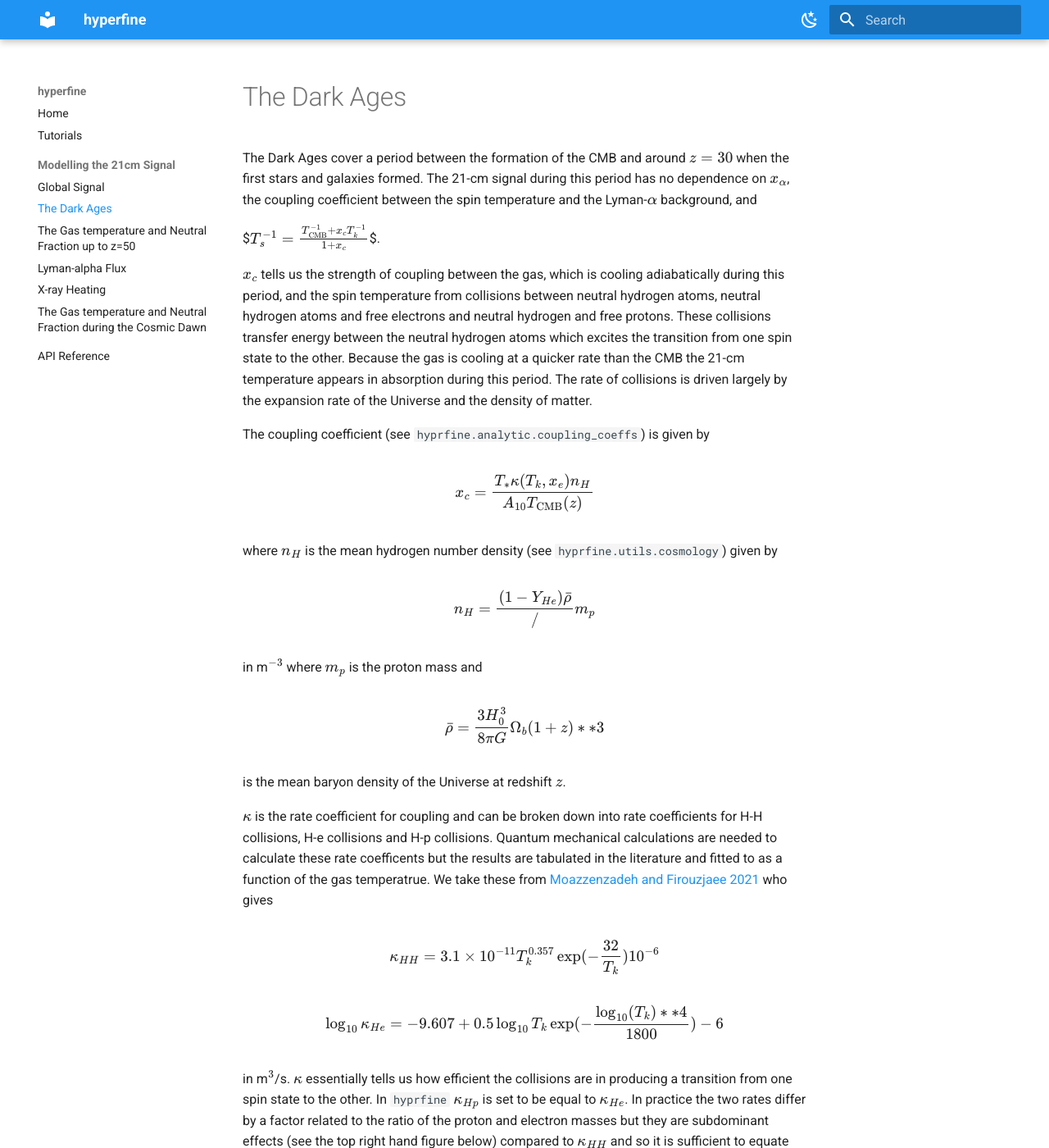
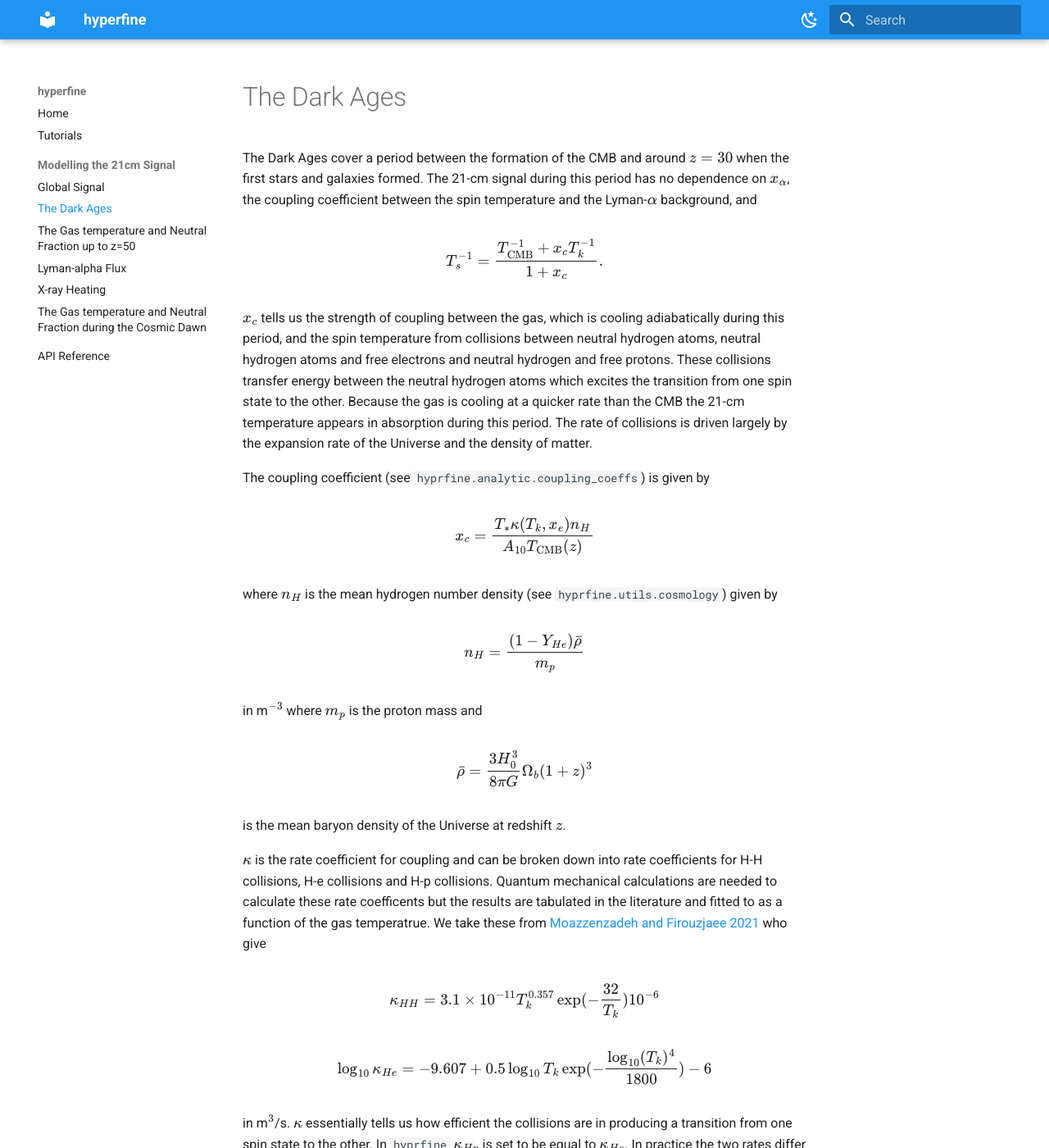
Before and after one commit to htjb/hyprfine, an MkDocs documentation site: the page built from docs/modelling/the-dark-ages.md, in a window 1280 px wide and 1400 px high. Shown: the whole window at 82% size. Built offline with MkDocs 1.6.1 and Material for MkDocs 9.7.7, drawn with Linux system fonts in a browser that asks for light colours.

Commit message:
fixing a few typos in the equations

```diff
--- a/docs/modelling/the-dark-ages.md
+++ b/docs/modelling/the-dark-ages.md
@@ -1,7 +1,7 @@
 The Dark Ages cover a period between the formation of the CMB and around $z=30$ when the first stars and galaxies formed. The 21-cm signal during this period has no dependence on $x_\alpha$, the coupling coefficient between the spin temperature and the Lyman-$\alpha$ background, and
 
 
-$$T_s^{-1} = \frac{T_{\rm CMB}^{-1} + x_c T_k^{-1}}{1 + x_c}$$.
+$$T_s^{-1} = \frac{T_{\rm CMB}^{-1} + x_c T_k^{-1}}{1 + x_c}.$$
 
 $x_c$ tells us the strength of coupling between the gas, which is cooling adiabatically during this period, and the spin temperature from collisions between neutral hydrogen atoms, neutral hydrogen atoms and free electrons and neutral hydrogen and free protons. These collisions transfer energy between the neutral hydrogen atoms which excites the transition from one spin state to the other. Because the gas is cooling at a quicker rate than the CMB the 21-cm temperature appears in absorption during this period. The rate of collisions is driven largely by the expansion rate of the Universe and the density of matter.
 
@@ -11,19 +11,19 @@ $$x_c = \frac{T_* \kappa(T_k, x_e) n_H}{A_{10} T_{\rm CMB}(z)}$$
 
 where $n_H$ is the mean hydrogen number density (see `hyprfine.utils.cosmology`) given by
 
-$$n_H = \frac{(1 - Y_{He}) \bar{\rho}}/ m_p$$
+$$n_H = \frac{(1 - Y_{He}) \bar{\rho}}{m_p}$$
 
 in m$^{-3}$ where $m_p$ is the proton mass and
 
-$$\bar{\rho} = \frac{3 H_0^3}{8\pi G} \Omega_b (1+z)**3$$
+$$\bar{\rho} = \frac{3 H_0^3}{8\pi G} \Omega_b (1+z)^3$$
 
 is the mean baryon density of the Universe at redshift $z$.
 
-$\kappa$ is the rate coefficient for coupling and can be broken down into rate coefficients for H-H collisions, H-e collisions and H-p collisions. Quantum mechanical calculations are needed to calculate these rate coefficents but the results are tabulated in the literature and fitted to as a function of the gas temperatrue. We take these from [Moazzenzadeh and  Firouzjaee 2021](https://arxiv.org/abs/2108.00115) who gives
+$\kappa$ is the rate coefficient for coupling and can be broken down into rate coefficients for H-H collisions, H-e collisions and H-p collisions. Quantum mechanical calculations are needed to calculate these rate coefficents but the results are tabulated in the literature and fitted to as a function of the gas temperatrue. We take these from [Moazzenzadeh and  Firouzjaee 2021](https://arxiv.org/abs/2108.00115) who give
 
 $$\kappa_{HH} = 3.1\times 10^{-11} T_k^{0.357} \exp(-\frac{32}{T_k}) 10^{-6}$$
 
-$$\log_{10} \kappa_{He} = -9.607 + 0.5 \log_{10} T_k \exp(-\frac{\log_{10}(T_k)**4}{1800}) -6$$
+$$\log_{10} \kappa_{He} = -9.607 + 0.5 \log_{10} T_k \exp(-\frac{\log_{10}(T_k)^4}{1800}) -6$$
 
 in m$^{3}$/s. $\kappa$ essentially tells us how efficient the collisions are in producing a transition from one spin state to the other. In `hyprfine` $\kappa_{Hp}$ is set to be equal to $\kappa_{He}$. In practice the two rates differ by a factor related to the ratio of the proton and electron masses but they are subdominant effects (see the top right hand figure below) compared to $\kappa_{HH}$ and so it is sufficient to equate the two.
 
```
